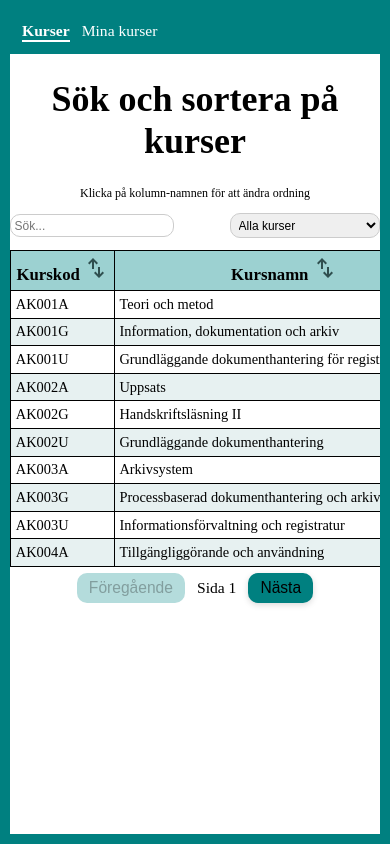
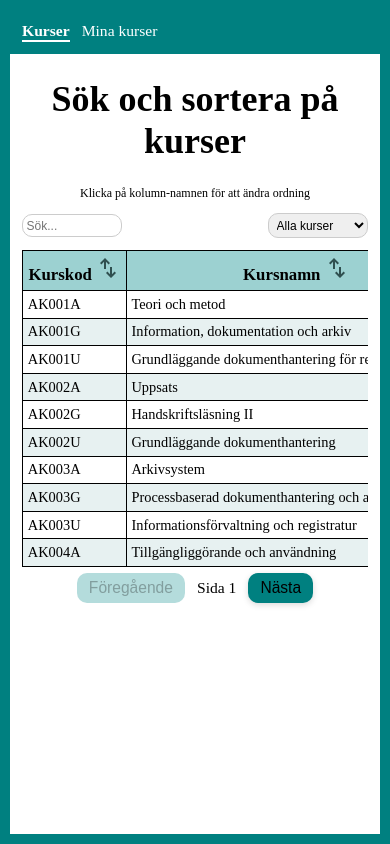
Before and after one commit to Kiim94/Projekt-Typescript, an Angular app: page /courses in a window 390 px wide. Built offline with nearby package versions, Linux system fonts and the light colour scheme.

Commit message:
Ändrat lite styling

```diff
--- a/package.json
+++ b/package.json
@@ -6,7 +6,8 @@
     "start": "ng serve",
     "build": "ng build",
     "watch": "ng build --watch --configuration development",
-    "test": "ng test"
+    "test": "ng test",
+    "deploy": "ng build --configuration production --base-href \"https://kiim94.github.io/Projekt-Typescript/\" && npx angular-cli-ghpages --dir=dist/projektuppgift/browser"
   },
   "private": true,
   "packageManager": "npm@11.7.0",
--- a/src/app/courses/courses.scss
+++ b/src/app/courses/courses.scss
@@ -1,5 +1,7 @@
 
-
+#coursesDiv{
+    margin:0 1rem;
+}
 #inpSel{
     display:flex;
     justify-content:space-between;
@@ -87,3 +89,8 @@ th:nth-child(2), td:nth-child(2){
 .error{
     color:red;
 }
+@media (max-width: 599px){
+    input, select{
+        max-width:100px;
+    }
+}
--- a/src/app/schedule/schedule.scss
+++ b/src/app/schedule/schedule.scss
@@ -1,3 +1,6 @@
+.content{
+    margin:0 1rem;
+}
 .remove{
     color:red;
     cursor:pointer;
```
Also changed, not shown: src/app/schedule/schedule.html (indentation only).
